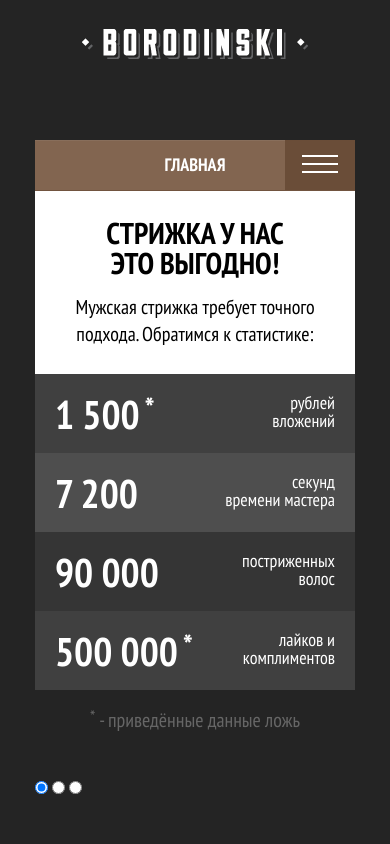
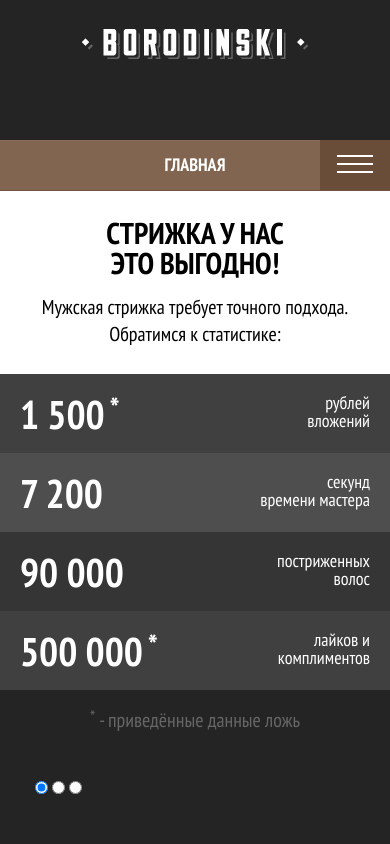
Before and after one commit to isatalkin/barbershop, a website: page index.html in a window 390 px wide. Shown: the top 844 px of the page. Drawn offline with nearby package versions, Linux system fonts and the light colour scheme; files that its build step writes are made by us from their sources.

Commit message:
Сделан адаптив шапки и блока статистики на флексах

```diff
--- a/sass/blocks/main-nav.scss
+++ b/sass/blocks/main-nav.scss
@@ -1,8 +1,9 @@
 .main-nav {
   position: relative;
-  width: 320px;
-  margin: 0 auto;
+
+  width: auto;
   min-height: 50px;
+
   background-color: #826550;
 }
 
@@ -226,8 +227,10 @@
   }
 
   .main-nav__wrapper {
-    @include container;
-    @include clearfix;
+    @include container-fluid;
+
+    display: flex;
+    justify-content: space-between;
   }
 
   .main-nav__toggle {
@@ -235,17 +238,16 @@
   }
 
   .main-nav__items {
-    float: left;
-    width: 570px;
+    display: flex;
+    flex-wrap: wrap;
+    flex-grow: 1;
   }
 
   .main-nav__user-items {
-    float: right;
     width: 60px;
   }
 
   .main-nav__item {
-    float: left;
     margin-right: 32px;
 
     &:last-child {
@@ -258,6 +260,7 @@
       &::after {
         content: "";
         position: absolute;
+        z-index: 1;
         right: 0;
         bottom: -3px;
         left: 0;
--- a/sass/blocks/page-header.scss
+++ b/sass/blocks/page-header.scss
@@ -1,7 +1,3 @@
-.page-header {
-  @include container;
-}
-
 .page-header__logo {
   height: 85px;
   padding-top: 29px;
@@ -19,16 +15,16 @@
 @media #{$tablet-widths} {
 
   .page-header {
-    position: relative;
-    min-height: 70px;
-    padding-bottom: 400px;
+    display: flex;
+    flex-direction: column;
 
     background-color: #000000;
   }
 
   .page-header__logo {
-    position: absolute;
-    bottom: 0;
+    order: 2;
+
+    position: relative;
     width: 100%;
     height: 400px;
 
@@ -52,10 +48,6 @@
 
 @media #{$desktop-widths} {
 
-  .page-header {
-    padding-bottom: 648px;
-  }
-
   .page-header__logo {
     height: 648px;
 
--- a/sass/blocks/stats.scss
+++ b/sass/blocks/stats.scss
@@ -1,5 +1,5 @@
 .stats {
-  @include container;
+  @include container-fluid;
 }
 
 .stats__header {
@@ -104,13 +104,13 @@
   }
 
   .stats__header {
-    @include clearfix;
-
     position: relative;
 
-    min-height: 129px;
-    padding: 0;
-    padding-top: 31px;
+    display: flex;
+    flex-direction: row;
+    flex-wrap: wrap;
+
+    padding: 31px 40px;
     padding-bottom: 24px;
 
     &::before {
@@ -126,9 +126,7 @@
   }
 
   .stats__slogan {
-    float: left;
-    width: 280px;
-    padding-left: 40px;
+    width: 50%;
     margin-bottom: 20px;
 
     font-size: 40px;
@@ -138,21 +136,17 @@
   }
 
   .stats__intro {
-    float: right;
-    width: 210px;
+    width: 37.5%;
     padding: 0;
     padding-top: 4px;
-    padding-right: 80px;
+    padding-left: 30px;
 
     text-align: left;
   }
 
   .stats__legend--top {
     display: block;
-    float: left;
-    clear: left;
-    width: 280px;
-    padding-left: 40px;
+    width: 50%;
 
     color: rgba(0, 0, 0, 0.3);
   }
@@ -162,14 +156,19 @@
   }
 
   .stats__items {
-    @include clearfix;
     display: block;
+  }
+
+  .stats__items tbody {
+    display: flex;
+    flex-wrap: wrap;
   }
 
   .stats__items tr {
     display: block;
-    float: left;
-    width: 250px;
+
+    box-sizing: border-box;
+    width: 50%;
     padding: 25px 35px;
     padding-bottom: 28px;
   }
@@ -202,12 +201,13 @@
 @media #{$desktop-widths} {
 
   .stats {
-    @include clearfix;
+    display: flex;
     margin-top: -159px;
   }
 
   .stats__header {
-    float: left;
+    flex-direction: column;
+    flex-grow: 1;
     width: 240px;
     min-height: 263px;
     padding-left: 40px;
@@ -219,28 +219,24 @@
   }
 
   .stats__slogan {
-    float: none;
     width: auto;
     margin-bottom: 42px;
-    padding-left: 0;
   }
 
   .stats__intro {
-    float: none;
     width: auto;
     margin-bottom: 32px;
     padding: 0;
   }
 
   .stats__legend--top {
-    float: none;
     width: auto;
-    padding-left: 0;
+    margin-top: auto;
   }
 
   .stats__items {
-    float: right;
-    display: block;
+    display: flex;
+    flex-grow: 1;
     width: 640px;
   }
 }
--- a/sass/mixins.scss
+++ b/sass/mixins.scss
@@ -19,6 +19,16 @@
   }
 }
 
+@mixin container-fluid {
+  width: auto;
+
+  @media #{$tablet-widths} {
+    width: 84%;
+    max-width: 960px;
+    margin: 0 auto;
+  }
+}
+
 @mixin mock ($height: 100px, $bg: rgba(255, 255, 255, 0.10), $waveOpacity: 0.5) {
   height: $height;
 
```
